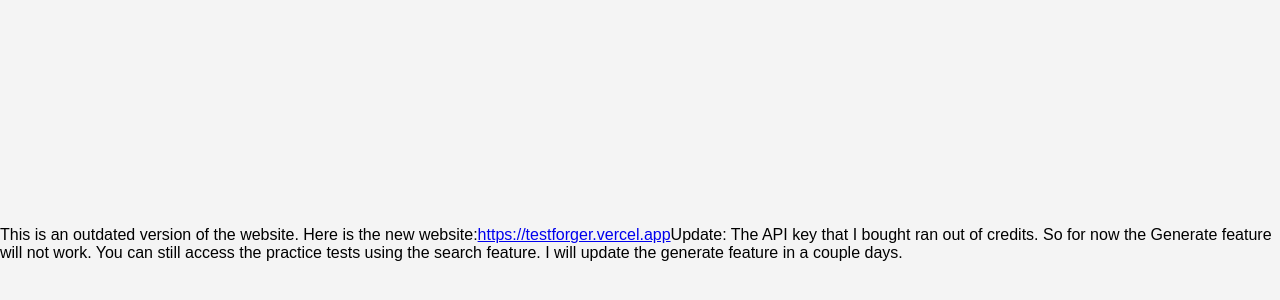
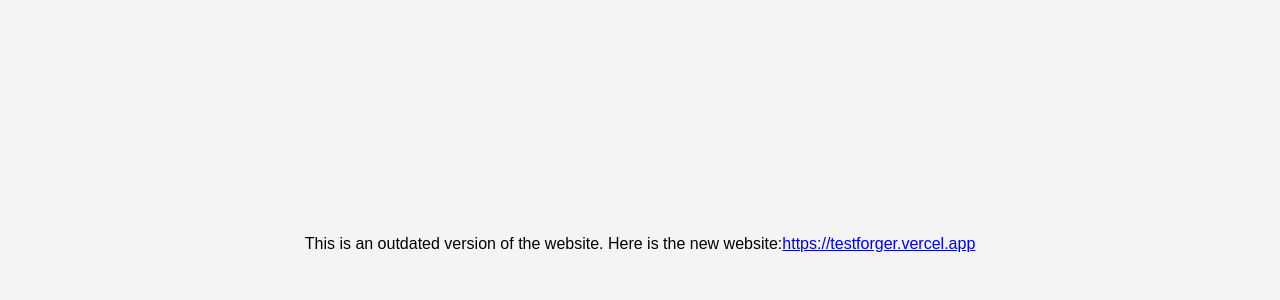
Before and after one commit to brianh27/AI-STUDY-TOOLS, a React (Vite) app: page / in a window 1280 px wide. Shown: the part 156-456 px from the top of the page. Built offline with nearby package versions, Linux system fonts and the light colour scheme.

Commit message:
Update login.jsx

```diff
--- a/src/login.jsx
+++ b/src/login.jsx
@@ -75,7 +75,7 @@ const Login=()=>{
 
         <a href='https://testforger.vercel.app'>https://testforger.vercel.app</a>
 
-        Update: The API key that I bought ran out of credits. So for now the Generate feature will not work. You can still access the practice tests using the search feature. I will update the generate feature in a couple days.
+
       </div>
   )
 }
```
